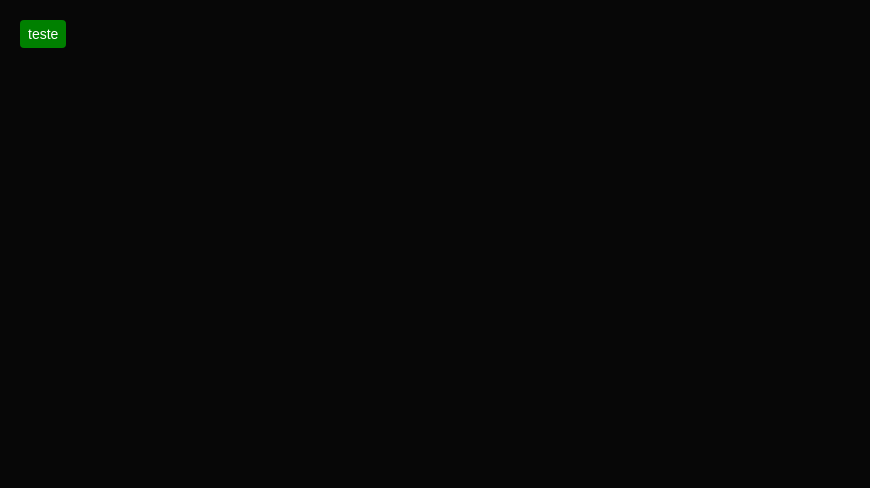
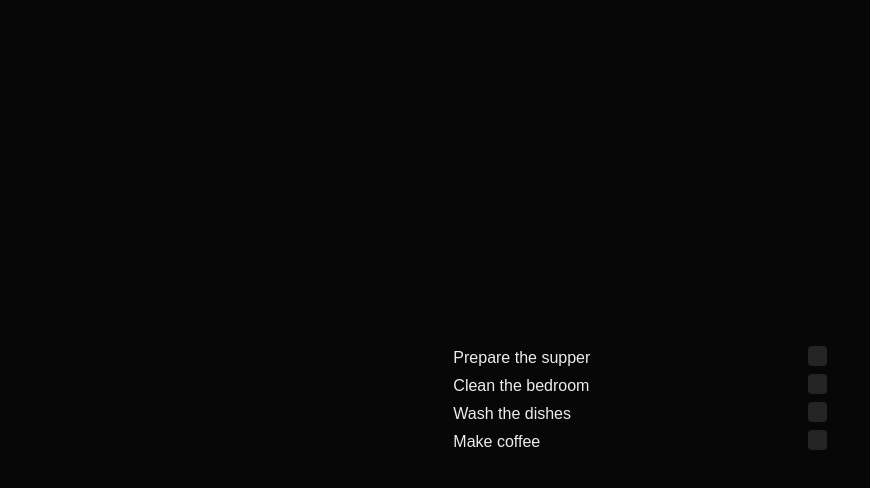
Before and after one commit to nobody-but-me/agendalist, a Next.js app: page / in a window 1280 px wide. Shown: the top 488 px of the page, without its empty margins (0-870 px from the left). Built offline with nearby package versions, Linux system fonts and the light colour scheme.

Commit message:
Initial implementation of check boxes and todo list element.

```diff
--- a/app/page.tsx
+++ b/app/page.tsx
@@ -12,10 +12,34 @@ function SelectableButton({content, click}) {
   return <button onClick={clicked} className="text-white pb-1 pt-1 pl-2 pr-2 text-sm cursor-pointer rounded-sm text-md transition-all" style={{backgroundColor: isSelect ? 'red' : 'green'}}>{content}</button>;
 }
 
+function CheckBox({click}) {
+  const [isSelect, setIsSelect] = useState(false);
+  const clicked = () => {
+    const new_select = !isSelect;
+    if (click) click(new_select);
+    setIsSelect(new_select);
+  };
+  return <button onClick={clicked} className="bg-[#242424] flex flex-row justify-center items-center text-white w-5 h-5 text-sm cursor-pointer rounded-sm text-md transition-all">{(isSelect === true) ? <svg xmlns="http://www.w3.org/2000/svg" fill="none" viewBox="0 0 24 24" strokeWidth={1.5} stroke="currentColor" className="size-4 transition-all"><path strokeLinecap="round" strokeLinejoin="round" d="m4.5 12.75 6 6 9-13.5" /></svg> : <></>}</button>;
+}
+
+function TodoElement({text, checked}) {
+  return (
+    <div className="flex flex-row w-full">
+      <span className="w-full">{text}</span>
+      <CheckBox />
+    </div>
+  )
+}
+
 export default function Home() {
   return (
-    <section className="w-screen h-screen bg-[#070707] p-5">
-      <SelectableButton content="teste" />
+    <section className="w-screen h-screen flex flex-row justify-center bg-[#070707] p-5">
+      <div className="w-1/3 h-full flex flex-col p-5 justify-center gap-1">
+        <TodoElement text="Prepare the supper"/>
+        <TodoElement text="Clean the bedroom"/>
+        <TodoElement text="Wash the dishes"/>
+        <TodoElement text="Make coffee"/>
+      </div>
     </section>
   )
 }
```
